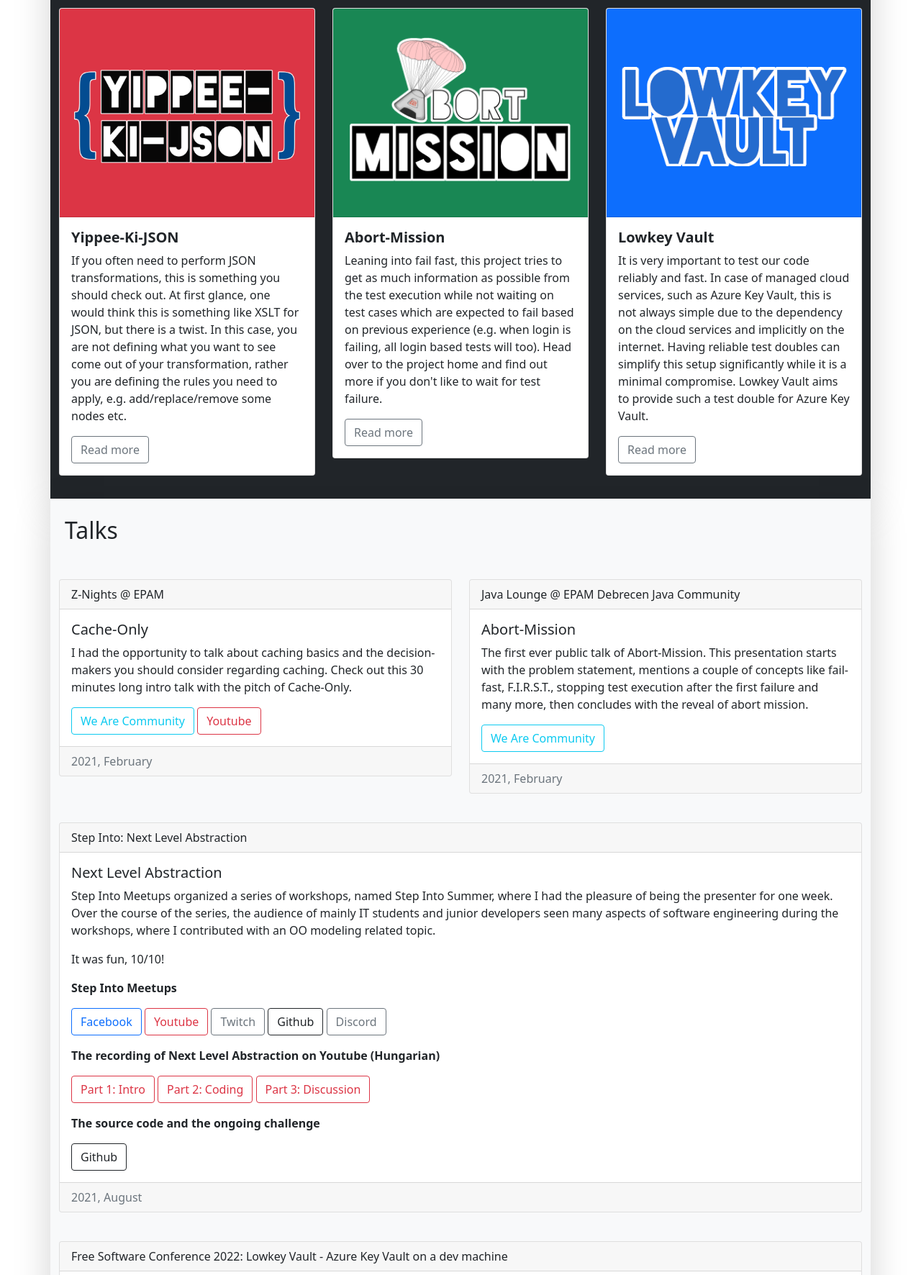
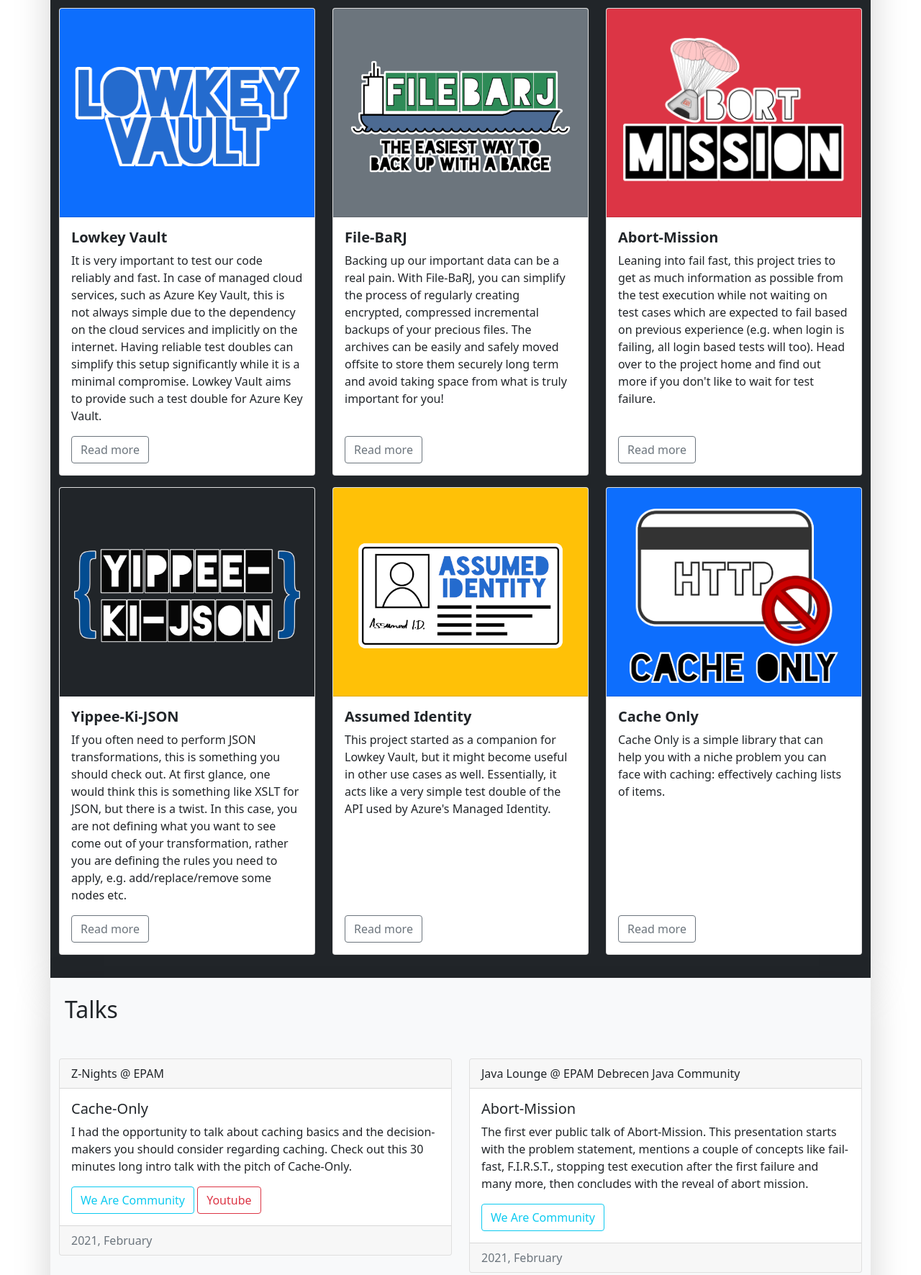
Before and after one commit to nagyesta/nagyesta.github.io, a plain HTML site: page index.html in a window 1280 px wide. Shown: the part 1153-2925 px from the top of the page at 72% size. Drawn offline with Linux system fonts and the light colour scheme.

Commit message:
Update content.

```diff
--- a/index.html
+++ b/index.html
@@ -72,33 +72,55 @@
     </div>
     <p>
         I hope to give back to the community by working on a number of open source projects I have started. As a
-        side-effect, I can learn more while I do so. The grass is green on both sides of my fence.
+        side effect, I can learn more while I do so. The grass is green on both sides of my fence.
     </p>
 </div>
 <div id="projects" class="container py-4 col-xxl-8 shadow-lg bg-dark border-bottom border-light border-0">
     <h2 class="px-2 pb-3 text-light">Projects</h2>
-    <div class="row pt-2">
+    <div class="row row-cols-lg-3 pt-2">
         <div class="col-lg py-2">
             <div class="card">
-                <div class="card-header bg-danger project-image-container">
+                <div class="card-header bg-primary project-image-container">
+                    <!--suppress CheckImageSize -->
                     <img class="img-thumbnail bg-transparent border-0"
-                         width="auto" height="185px"
-                         role="img" aria-label="Yippee-Ki-JSON"
-                         alt="Yippee-Ki-JSON" src="img/yippee-ki-json_small_logo.png">
+                         width="auto" height="250px"
+                         role="img" aria-label="Lowkey-Vault"
+                         alt="Cache-Only" src="img/LowkeyVault-logo.png">
                 </div>
                 <div class="card-body">
-                    <h5 class="card-title fw-bold">Yippee-Ki-JSON</h5>
-                    <p class="card-text">If you often need to perform JSON transformations, this is something you should
-                        check out. At first glance, one would think this is something like XSLT for JSON, but there is a
-                        twist. In this case, you are not defining what you want to see come out of your transformation,
-                        rather you are defining the rules you need to apply, e.g. add/replace/remove some nodes etc.</p>
-                    <a href="https://github.com/nagyesta/yippee-ki-json" class="btn btn-outline-secondary">Read more</a>
+                    <h5 class="card-title fw-bold">Lowkey Vault</h5>
+                    <p class="card-text" style="min-height: 15em">It is very important to test our code reliably and
+                        fast. In case of managed cloud services, such as Azure Key Vault, this is not always simple due
+                        to the dependency on the cloud services and implicitly on the internet. Having reliable test
+                        doubles can simplify this setup significantly while it is a minimal compromise. Lowkey Vault
+                        aims to provide such a test double for Azure Key Vault.</p>
+                    <a href="https://github.com/nagyesta/lowkey-vault" class="btn btn-outline-secondary">Read more</a>
                 </div>
             </div>
         </div>
         <div class="col-lg py-2">
             <div class="card">
-                <div class="card-header bg-success project-image-container">
+                <div class="card-header bg-secondary project-image-container">
+                    <!--suppress CheckImageSize -->
+                    <img class="img-thumbnail bg-transparent border-0"
+                         width="auto" height="185px"
+                         role="img" aria-label="File-BaRJ"
+                         alt="File-BaRJ" src="img/FileBarJ-logo-512.png">
+                </div>
+                <div class="card-body">
+                    <h5 class="card-title fw-bold">File-BaRJ</h5>
+                    <p class="card-text" style="min-height: 15em">Backing up our important data can be a real pain.
+                        With File-BaRJ, you can simplify the process of regularly creating encrypted, compressed
+                        incremental backups of your precious files. The archives can be easily and safely moved offsite
+                        to store them securely long term and avoid taking space from what is truly important for you!</p>
+                    <a href="https://github.com/nagyesta/file-barj" class="btn btn-outline-secondary">Read more</a>
+                </div>
+            </div>
+        </div>
+        <div class="col-lg py-2">
+            <div class="card">
+                <div class="card-header bg-danger project-image-container">
+                    <!--suppress CheckImageSize -->
                     <img class="img-thumbnail bg-transparent border-0"
                          width="auto" height="250px"
                          role="img" aria-label="Abort-Mission"
@@ -106,30 +128,67 @@
                 </div>
                 <div class="card-body">
                     <h5 class="card-title fw-bold">Abort-Mission</h5>
-                    <p class="card-text">Leaning into fail fast, this project tries to get as much information as
-                        possible from the test execution while not waiting on test cases which are expected to fail
-                        based on previous experience (e.g. when login is failing, all login based tests will too).
-                        Head over to the project home and find out more if you don't like to wait for test failure.</p>
+                    <p class="card-text" style="min-height: 15em">Leaning into fail fast, this project tries to get as
+                        much information as possible from the test execution while not waiting on test cases which are
+                        expected to fail based on previous experience (e.g. when login is failing, all login based tests
+                        will too). Head over to the project home and find out more if you don't like to wait for test
+                        failure.</p>
                     <a href="https://github.com/nagyesta/abort-mission" class="btn btn-outline-secondary">Read more</a>
                 </div>
             </div>
         </div>
         <div class="col-lg py-2">
             <div class="card">
-                <div class="card-header bg-primary project-image-container">
+                <div class="card-header bg-dark project-image-container">
+                    <!--suppress CheckImageSize -->
                     <img class="img-thumbnail bg-transparent border-0"
                          width="auto" height="250px"
-                         role="img" aria-label="Lowkey-Vault"
-                         alt="Cache-Only" src="img/LowkeyVault-logo.png">
+                         role="img" aria-label="Yippee-Ki-JSON"
+                         alt="Abort-Mission" src="img/yippee-ki-json_small_logo.png">
                 </div>
                 <div class="card-body">
-                    <h5 class="card-title fw-bold">Lowkey Vault</h5>
-                    <p class="card-text">It is very important to test our code reliably and fast. In case of managed
-                        cloud services, such as Azure Key Vault, this is not always simple due to the dependency on
-                        the cloud services and implicitly on the internet. Having reliable test doubles can simplify
-                        this setup significantly while it is a minimal compromise. Lowkey Vault aims to provide such
-                        a test double for Azure Key Vault.</p>
-                    <a href="https://github.com/nagyesta/lowkey-vault" class="btn btn-outline-secondary">Read more</a>
+                    <h5 class="card-title fw-bold">Yippee-Ki-JSON</h5>
+                    <p class="card-text" style="min-height: 15em">If you often need to perform JSON transformations,
+                        this is something you should check out. At first glance, one would think this is something like
+                        XSLT for JSON, but there is a twist. In this case, you are not defining what you want to see
+                        come out of your transformation, rather you are defining the rules you need to apply, e.g.
+                        add/replace/remove some nodes etc.</p>
+                    <a href="https://github.com/nagyesta/yippee-ki-json" class="btn btn-outline-secondary">Read more</a>
+                </div>
+            </div>
+        </div>
+        <div class="col-lg py-2">
+            <div class="card">
+                <div class="card-header bg-warning project-image-container">
+                    <!--suppress CheckImageSize -->
+                    <img class="img-thumbnail bg-transparent border-0"
+                         width="auto" height="250px"
+                         role="img" aria-label="Cache Only"
+                         alt="Abort-Mission" src="img/AssumedIdentity-Logo-512.png">
+                </div>
+                <div class="card-body">
+                    <h5 class="card-title fw-bold">Assumed Identity</h5>
+                    <p class="card-text" style="min-height: 15em">This project started as a companion for Lowkey Vault,
+                    but it might become useful in other use cases as well. Essentially, it acts like a very simple test
+                    double of the API used by Azure's Managed Identity.</p>
+                    <a href="https://github.com/nagyesta/assumed-identity" class="btn btn-outline-secondary">Read more</a>
+                </div>
+            </div>
+        </div>
+        <div class="col-lg py-2">
+            <div class="card">
+                <div class="card-header bg-primary project-image-container">
+                    <!--suppress CheckImageSize -->
+                    <img class="img-thumbnail bg-transparent border-0"
+                         width="auto" height="250px"
+                         role="img" aria-label="Cache Only"
+                         alt="Abort-Mission" src="img/CacheOnly_small.png">
+                </div>
+                <div class="card-body">
+                    <h5 class="card-title fw-bold">Cache Only</h5>
+                    <p class="card-text" style="min-height: 15em">Cache Only is a simple library that can help you with
+                        a niche problem you can face with caching: effectively caching lists of items.</p>
+                    <a href="https://github.com/nagyesta/cache-only" class="btn btn-outline-secondary">Read more</a>
                 </div>
             </div>
         </div>
@@ -194,15 +253,15 @@
                     <a href="https://www.facebook.com/stepintomeetups"
                        class="btn btn-outline-primary">Facebook</a>
                     <a href="https://www.youtube.com/channel/UCwZ13mLzi5x7FsGGVlBlH6g"
-                       class="btn btn-outline-danger">Youtube</a>
+                       class="btn btn-outline-danger">YouTube</a>
                     <a href="https://www.twitch.tv/stepintomeetups"
                        class="btn btn-outline-secondary">Twitch</a>
                     <a href="https://github.com/stepintomeetups"
-                       class="btn btn-outline-dark">Github</a>
+                       class="btn btn-outline-dark">GitHub</a>
                     <a href="https://discord.com/invite/A5yC5Hhxrs"
                        class="btn btn-outline-secondary">Discord</a>
                     <p></p>
-                    <p class="card-text fw-bold">The recording of Next Level Abstraction on Youtube (Hungarian)</p>
+                    <p class="card-text fw-bold">The recording of Next Level Abstraction on YouTube (Hungarian)</p>
                     <a href="https://www.youtube.com/watch?v=9mR5fpFz6SA" class="btn btn-outline-danger">Part 1:
                         Intro</a>
                     <a href="https://www.youtube.com/watch?v=EBbYXB05IGE" class="btn btn-outline-danger">Part 2:
@@ -237,7 +296,7 @@
                     <a href="https://www.facebook.com/SzabadSzoftverKonferencia/"
                        class="btn btn-outline-primary">Free Software Conference Facebook</a>
                     <a href="https://www.youtube.com/watch?v=P6dY4ElxZXo"
-                       class="btn btn-outline-danger">Recording on Youtube</a>
+                       class="btn btn-outline-danger">Recording on YouTube</a>
                     <p></p>
                 </div>
                 <div class="card-footer text-muted">
@@ -253,7 +312,7 @@
         <div class="row justify-content-between">
             <div class="col-lg-2 py-5">
                 <p class="text-light">nagyesta.github.io</p>
-                <p class="text-light"><a href="http://creativecommons.org/licenses/by-sa/4.0/" rel="nofollow"><img
+                <p class="text-light"><a href="https://creativecommons.org/licenses/by-sa/4.0/" rel="nofollow"><img
                         src="img/License-CC%20BY--SA%204.0-blue.svg"
                         alt="License: CC BY-SA 4.0"
                         title="Creative Commons Attribution Share Alike 4.0"
@@ -267,7 +326,7 @@
                             src="img/GitHub-Mark-Light-32px.png"
                             alt="Hosted on GitHub"
                             title="Hosted on GitHub"
-                            style="max-width:100%;"></a> Hosted on Github
+                            style="max-width:100%;"></a> Hosted on GitHub
                 </p>
                 <p class="text-light">
                     <a href="https://getbootstrap.com/" rel="nofollow" class="link-light">
@@ -277,7 +336,7 @@
                             <path d="M5.062 12h3.475c1.804 0 2.888-.908 2.888-2.396 0-1.102-.761-1.916-1.904-2.034v-.1c.832-.14 1.482-.93 1.482-1.816 0-1.3-.955-2.11-2.542-2.11H5.062V12zm1.313-4.875V4.658h1.78c.973 0 1.542.457 1.542 1.237 0 .802-.604 1.23-1.764 1.23H6.375zm0 3.762V8.162h1.822c1.236 0 1.887.463 1.887 1.348 0 .896-.627 1.377-1.811 1.377H6.375z"/>
                             <path d="M0 4a4 4 0 0 1 4-4h8a4 4 0 0 1 4 4v8a4 4 0 0 1-4 4H4a4 4 0 0 1-4-4V4zm4-3a3 3 0 0 0-3 3v8a3 3 0 0 0 3 3h8a3 3 0 0 0 3-3V4a3 3 0 0 0-3-3H4z"/>
                         </svg>
-                    </a> Powered by Bootsrap 5
+                    </a> Powered by Bootstrap 5
                 </p>
             </div>
         </div>
```
Also changed, not shown: img/AssumedIdentity-Logo-512.png (added), img/FileBarJ-logo-512.png (added).
